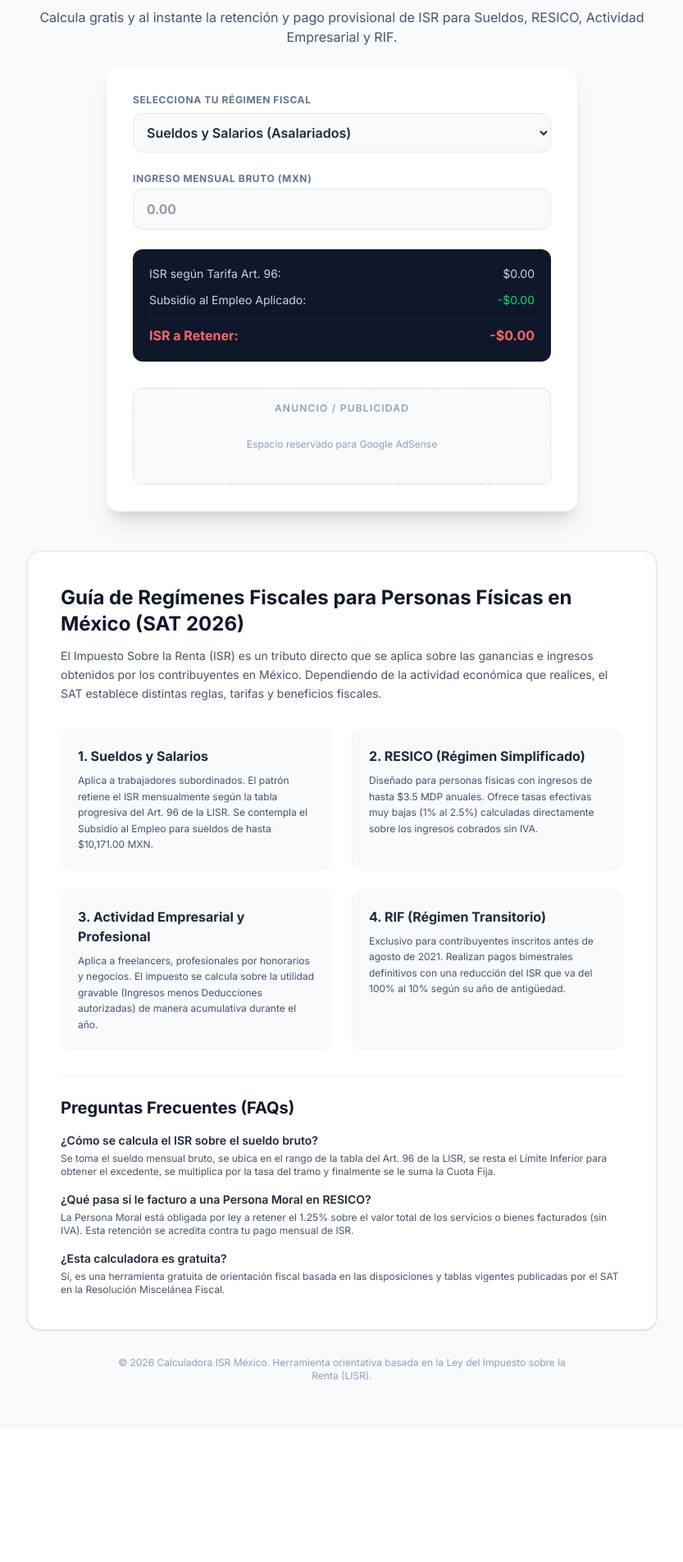
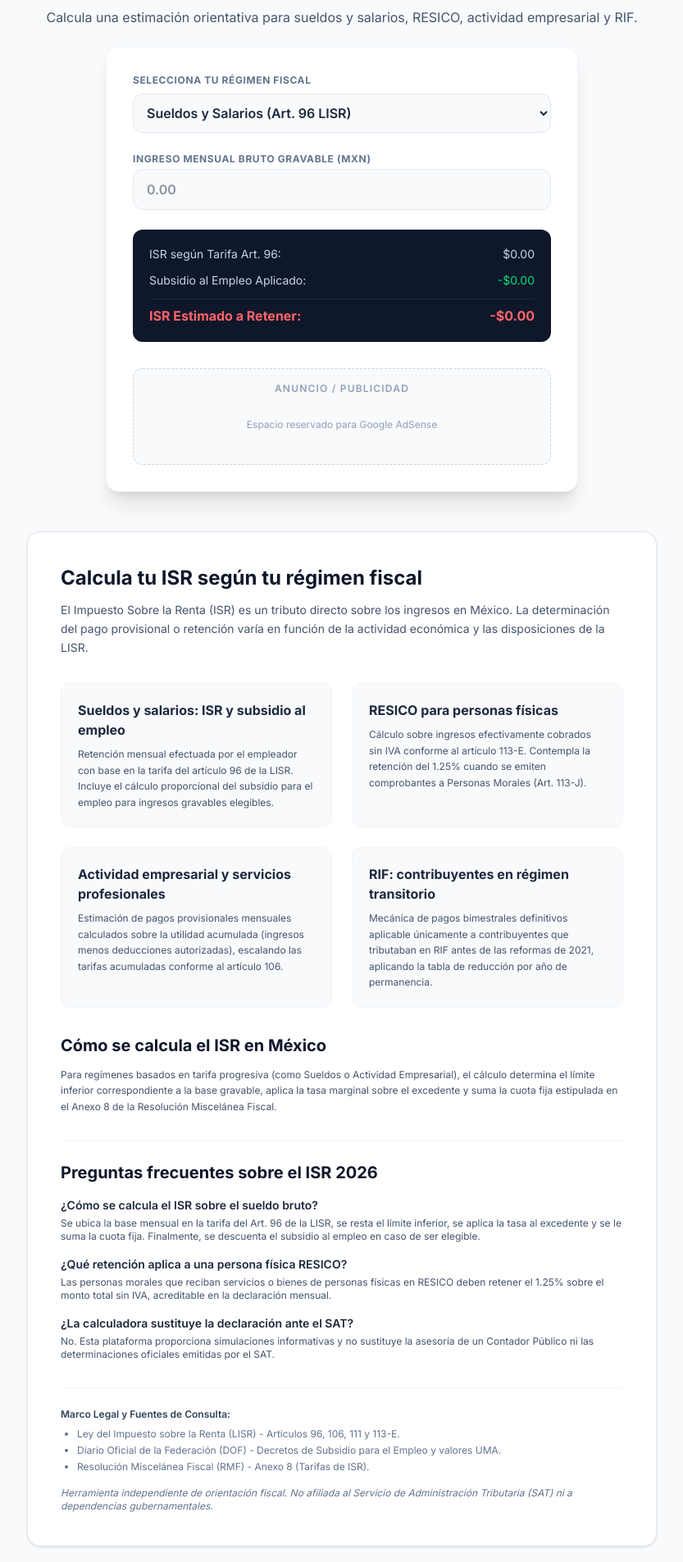
Before and after one commit to isaacxi/calculadora-isr-mexico, a Next.js app: page / in a window 1280 px wide. Shown: the part 95-2000 px from the top of the page at 82% size, without its empty margins (223-1056 px from the left). Before the commit the page ends 1837 px from the top, so only its background shows below. Built offline with nearby package versions, Linux system fonts and the light colour scheme.

Commit message:
Update page.tsx

```diff
--- a/app/page.tsx
+++ b/app/page.tsx
@@ -70,7 +70,7 @@ export default function Home() {
       { limite: 3500000, tasa: 0.025, str: "2.50%" },
     ];
     const tramo = tramos.find((r) => numIngresos <= r.limite);
-    if (!tramo) return { tasaStr: "Excede límite", isrMensual: 0, retencionPM: 0, isrNeto: 0 };
+    if (!tramo) return { tasaStr: "Excede tope mensual", isrMensual: 0, retencionPM: 0, isrNeto: 0 };
     const isrMensual = centavos(numIngresos * tramo.tasa);
     const retencionPM = aplicaRetencionRESICO ? centavos(numIngresos * 0.0125) : 0;
     return { tasaStr: tramo.str, isrMensual, retencionPM, isrNeto: Math.max(0, centavos(isrMensual - retencionPM)) };
@@ -111,14 +111,72 @@ export default function Home() {
   const actividadRes = calcActividad();
   const rifRes = calcRIF();
 
+  // JSON-LD SCHEMA STRUCTURAL DATA
+  const siteUrl = "https://calculadora-isr-mexico-livid.vercel.app";
+  const jsonLd = {
+    "@context": "https://schema.org",
+    "@graph": [
+      {
+        "@type": "SoftwareApplication",
+        name: "Calculadora de ISR México 2026",
+        applicationCategory: "BusinessApplication",
+        operatingSystem: "Web",
+        description:
+          "Calculadora orientativa de ISR para personas físicas en México: sueldos y salarios, RESICO, actividad empresarial y RIF transitorio.",
+        url: siteUrl,
+        offers: {
+          "@type": "Offer",
+          price: "0",
+          priceCurrency: "MXN",
+        },
+      },
+      {
+        "@type": "FAQPage",
+        mainEntity: [
+          {
+            "@type": "Question",
+            name: "¿Cómo se calcula el ISR sobre el sueldo bruto?",
+            acceptedAnswer: {
+              "@type": "Answer",
+              text: "Se ubica la base gravable mensual en el rango correspondiente de la tarifa del artículo 96 de la LISR. Se resta el límite inferior, se aplica la tasa marginal al excedente y se suma la cuota fija. El resultado puede modificarse por el subsidio para el empleo aplicable.",
+            },
+          },
+          {
+            "@type": "Question",
+            name: "¿Qué retención aplica si facturo a una persona moral en RESICO?",
+            acceptedAnswer: {
+              "@type": "Answer",
+              text: "Cuando se actualizan los supuestos del artículo 113-J de la LISR, la persona moral retiene 1.25% sobre el monto pagado sin incluir IVA. La retención se acredita contra el ISR correspondiente.",
+            },
+          },
+          {
+            "@type": "Question",
+            name: "¿Esta calculadora sustituye una declaración ante el SAT?",
+            acceptedAnswer: {
+              "@type": "Answer",
+              text: "No. Es una herramienta orientativa independiente y no sustituye la determinación individual del impuesto ni la presentación de declaraciones ante el SAT.",
+            },
+          },
+        ],
+      },
+    ],
+  };
+
   return (
+    <>
+      <script
+        type="application/ld+json"
+        dangerouslySetInnerHTML={{
+          __html: JSON.stringify(jsonLd).replace(/</g, "\\u003c"),
+        }}
+      />
       <main className="min-h-screen bg-slate-50 text-slate-800 p-4 sm:p-8 flex flex-col items-center">
         <header className="max-w-3xl w-full text-center my-6">
           <h1 className="text-3xl sm:text-4xl font-extrabold text-slate-900 tracking-tight">
-          Calculadora ISR México 2026 🇲🇽
+            Calculadora de ISR 2026 en México
           </h1>
           <p className="text-sm sm:text-base text-slate-600 mt-2">
-          Calcula gratis y al instante la retención y pago provisional de ISR para Sueldos, RESICO, Actividad Empresarial y RIF.
+            Calcula una estimación orientativa para sueldos y salarios, RESICO, actividad empresarial y RIF.
           </p>
         </header>
 
@@ -133,18 +191,18 @@ export default function Home() {
               onChange={(e) => setRegimen(e.target.value as any)}
               className="w-full p-3 bg-slate-50 border border-slate-200 rounded-xl font-semibold text-slate-800 focus:outline-none focus:ring-2 focus:ring-blue-500"
             >
-            <option value="sueldos">Sueldos y Salarios (Asalariados)</option>
-            <option value="resico">RESICO (Régimen Simplificado de Confianza)</option>
-            <option value="actividad">Actividad Empresarial y Profesional (Honorarios / Negocio)</option>
-            <option value="rif">RIF (Régimen de Incorporación Fiscal - Transitorio)</option>
+              <option value="sueldos">Sueldos y Salarios (Art. 96 LISR)</option>
+              <option value="resico">RESICO (Art. 113-E LISR)</option>
+              <option value="actividad">Actividad Empresarial y Profesional (Art. 106 LISR)</option>
+              <option value="rif">RIF (Régimen Transitorio Art. 111 LISR)</option>
             </select>
           </div>
 
-        {/* Inputs */}
+          {/* Formulario */}
           <div className="space-y-4 mb-6">
             <div>
               <label className="block text-xs font-bold uppercase tracking-wider text-slate-500 mb-1">
-              {regimen === "sueldos" && "Ingreso Mensual Bruto (MXN)"}
+                {regimen === "sueldos" && "Ingreso Mensual Bruto Gravable (MXN)"}
                 {regimen === "resico" && "Ingreso Mensual Cobrado sin IVA (MXN)"}
                 {regimen === "actividad" && "Ingresos Acumulados del Ejercicio sin IVA (MXN)"}
                 {regimen === "rif" && "Ingresos del Bimestre sin IVA (MXN)"}
@@ -222,7 +280,7 @@ export default function Home() {
                   className="w-4 h-4 text-blue-600 rounded"
                 />
                 <label htmlFor="retRESICO" className="text-xs text-slate-600 font-medium cursor-pointer">
-                Facturo a Persona Moral (Retención 1.25% ISR)
+                  Aplica retención del 1.25% (Facturación a Persona Moral)
                 </label>
               </div>
             )}
@@ -256,7 +314,7 @@ export default function Home() {
                   <span className="text-green-400">-${sueldosRes.subsidio.toLocaleString("es-MX", { minimumFractionDigits: 2 })}</span>
                 </div>
                 <div className="flex justify-between text-base font-bold pt-2 border-t border-slate-800 text-red-400">
-                <span>ISR a Retener:</span>
+                  <span>ISR Estimado a Retener:</span>
                   <span>-${sueldosRes.isrRetener.toLocaleString("es-MX", { minimumFractionDigits: 2 })}</span>
                 </div>
               </>
@@ -273,7 +331,7 @@ export default function Home() {
                   <span className="text-green-400">-${resicoRes.retencionPM.toLocaleString("es-MX", { minimumFractionDigits: 2 })}</span>
                 </div>
                 <div className="flex justify-between text-base font-bold pt-2 border-t border-slate-800 text-red-400">
-                <span>ISR Neto a Pagar:</span>
+                  <span>ISR Estimado a Pagar:</span>
                   <span>-${resicoRes.isrNeto.toLocaleString("es-MX", { minimumFractionDigits: 2 })}</span>
                 </div>
               </>
@@ -294,7 +352,7 @@ export default function Home() {
                   <span className="text-green-400">-${actividadRes.retencion10.toLocaleString("es-MX", { minimumFractionDigits: 2 })}</span>
                 </div>
                 <div className="flex justify-between text-base font-bold pt-2 border-t border-slate-800 text-red-400">
-                <span>Pago Provisional del Mes:</span>
+                  <span>Pago Provisional Estimado:</span>
                   <span>-${actividadRes.pagoProvisional.toLocaleString("es-MX", { minimumFractionDigits: 2 })}</span>
                 </div>
               </>
@@ -315,14 +373,13 @@ export default function Home() {
                   <span className="text-green-400">{rifRes.porcReduccion}%</span>
                 </div>
                 <div className="flex justify-between text-base font-bold pt-2 border-t border-slate-800 text-red-400">
-                <span>ISR Bimestral con Descuento:</span>
+                  <span>ISR Bimestral Estimado:</span>
                   <span>-${rifRes.isrPagar.toLocaleString("es-MX", { minimumFractionDigits: 2 })}</span>
                 </div>
               </>
             )}
           </div>
 
-        {/* AdSense Placeholder */}
           <div className="mt-8 p-4 border border-dashed border-slate-300 rounded-xl text-center bg-slate-50">
             <span className="text-xs font-semibold text-slate-400 uppercase tracking-widest block">
               Anuncio / Publicidad
@@ -333,81 +390,101 @@ export default function Home() {
           </div>
         </div>
 
-      {/* SECCIÓN DE CONTENIDO DE VALOR PARA GUÍA Y ADSENSE */}
+        {/* SECCIÓN ESTRUCTURADA DE CONTENIDO H2 / H3 */}
         <section className="max-w-3xl w-full bg-white rounded-2xl shadow-sm border border-slate-200 p-6 sm:p-10 space-y-8">
           <div>
             <h2 className="text-2xl font-bold text-slate-900 mb-3">
-            Guía de Regímenes Fiscales para Personas Físicas en México (SAT 2026)
+              Calcula tu ISR según tu régimen fiscal
             </h2>
             <p className="text-slate-600 text-sm leading-relaxed">
-            El Impuesto Sobre la Renta (ISR) es un tributo directo que se aplica sobre las ganancias e ingresos obtenidos por los contribuyentes en México. Dependiendo de la actividad económica que realices, el SAT establece distintas reglas, tarifas y beneficios fiscales.
+              El Impuesto Sobre la Renta (ISR) es un tributo directo sobre los ingresos en México. La determinación del pago provisional o retención varía en función de la actividad económica y las disposiciones de la LISR.
             </p>
           </div>
 
           <div className="grid grid-cols-1 md:grid-cols-2 gap-6">
             <div className="bg-slate-50 p-5 rounded-xl border border-slate-100">
-            <h3 className="font-bold text-slate-800 text-base mb-2">1. Sueldos y Salarios</h3>
+              <h3 className="font-bold text-slate-800 text-base mb-2">Sueldos y salarios: ISR y subsidio al empleo</h3>
               <p className="text-xs text-slate-600 leading-relaxed">
-              Aplica a trabajadores subordinados. El patrón retiene el ISR mensualmente según la tabla progresiva del Art. 96 de la LISR. Se contempla el Subsidio al Empleo para sueldos de hasta $10,171.00 MXN.
+                Retención mensual efectuada por el empleador con base en la tarifa del artículo 96 de la LISR. Incluye el cálculo proporcional del subsidio para el empleo para ingresos gravables elegibles.
               </p>
             </div>
 
             <div className="bg-slate-50 p-5 rounded-xl border border-slate-100">
-            <h3 className="font-bold text-slate-800 text-base mb-2">2. RESICO (Régimen Simplificado)</h3>
+              <h3 className="font-bold text-slate-800 text-base mb-2">RESICO para personas físicas</h3>
               <p className="text-xs text-slate-600 leading-relaxed">
-              Diseñado para personas físicas con ingresos de hasta $3.5 MDP anuales. Ofrece tasas efectivas muy bajas (1% al 2.5%) calculadas directamente sobre los ingresos cobrados sin IVA.
+                Cálculo sobre ingresos efectivamente cobrados sin IVA conforme al artículo 113-E. Contempla la retención del 1.25% cuando se emiten comprobantes a Personas Morales (Art. 113-J).
               </p>
             </div>
 
             <div className="bg-slate-50 p-5 rounded-xl border border-slate-100">
-            <h3 className="font-bold text-slate-800 text-base mb-2">3. Actividad Empresarial y Profesional</h3>
+              <h3 className="font-bold text-slate-800 text-base mb-2">Actividad empresarial y servicios profesionales</h3>
               <p className="text-xs text-slate-600 leading-relaxed">
-              Aplica a freelancers, profesionales por honorarios y negocios. El impuesto se calcula sobre la utilidad gravable (Ingresos menos Deducciones autorizadas) de manera acumulativa durante el año.
+                Estimación de pagos provisionales mensuales calculados sobre la utilidad acumulada (ingresos menos deducciones autorizadas), escalando las tarifas acumuladas conforme al artículo 106.
               </p>
             </div>
 
             <div className="bg-slate-50 p-5 rounded-xl border border-slate-100">
-            <h3 className="font-bold text-slate-800 text-base mb-2">4. RIF (Régimen Transitorio)</h3>
+              <h3 className="font-bold text-slate-800 text-base mb-2">RIF: contribuyentes en régimen transitorio</h3>
               <p className="text-xs text-slate-600 leading-relaxed">
-              Exclusivo para contribuyentes inscritos antes de agosto de 2021. Realizan pagos bimestrales definitivos con una reducción del ISR que va del 100% al 10% según su año de antigüedad.
+                Mecánica de pagos bimestrales definitivos aplicable únicamente a contribuyentes que tributaban en RIF antes de las reformas de 2021, aplicando la tabla de reducción por año de permanencia.
               </p>
             </div>
           </div>
 
-        {/* FAQs */}
+          <div>
+            <h2 className="text-xl font-bold text-slate-900 mb-3">Cómo se calcula el ISR en México</h2>
+            <p className="text-xs text-slate-600 leading-relaxed">
+              Para regímenes basados en tarifa progresiva (como Sueldos o Actividad Empresarial), el cálculo determina el límite inferior correspondiente a la base gravable, aplica la tasa marginal sobre el excedente y suma la cuota fija estipulada en el Anexo 8 de la Resolución Miscelánea Fiscal.
+            </p>
+          </div>
+
           <div className="pt-6 border-t border-slate-100">
-          <h3 className="text-xl font-bold text-slate-900 mb-4">Preguntas Frecuentes (FAQs)</h3>
+            <h2 className="text-xl font-bold text-slate-900 mb-4">Preguntas frecuentes sobre el ISR 2026</h2>
 
             <div className="space-y-4">
               <div>
-              <h4 className="font-semibold text-slate-800 text-sm">¿Cómo se calcula el ISR sobre el sueldo bruto?</h4>
+                <h3 className="font-semibold text-slate-800 text-sm">¿Cómo se calcula el ISR sobre el sueldo bruto?</h3>
                 <p className="text-xs text-slate-600 mt-1">
-                Se toma el sueldo mensual bruto, se ubica en el rango de la tabla del Art. 96 de la LISR, se resta el Límite Inferior para obtener el excedente, se multiplica por la tasa del tramo y finalmente se le suma la Cuota Fija.
+                  Se ubica la base mensual en la tarifa del Art. 96 de la LISR, se resta el límite inferior, se aplica la tasa al excedente y se le suma la cuota fija. Finalmente, se descuenta el subsidio al empleo en caso de ser elegible.
                 </p>
               </div>
 
               <div>
-              <h4 className="font-semibold text-slate-800 text-sm">¿Qué pasa si le facturo a una Persona Moral en RESICO?</h4>
+                <h3 className="font-semibold text-slate-800 text-sm">¿Qué retención aplica a una persona física RESICO?</h3>
                 <p className="text-xs text-slate-600 mt-1">
-                La Persona Moral está obligada por ley a retener el 1.25% sobre el valor total de los servicios o bienes facturados (sin IVA). Esta retención se acredita contra tu pago mensual de ISR.
+                  Las personas morales que reciban servicios o bienes de personas físicas en RESICO deben retener el 1.25% sobre el monto total sin IVA, acreditable en la declaración mensual.
                 </p>
               </div>
 
               <div>
-              <h4 className="font-semibold text-slate-800 text-sm">¿Esta calculadora es gratuita?</h4>
+                <h3 className="font-semibold text-slate-800 text-sm">¿La calculadora sustituye la declaración ante el SAT?</h3>
                 <p className="text-xs text-slate-600 mt-1">
-                Sí, es una herramienta gratuita de orientación fiscal basada en las disposiciones y tablas vigentes publicadas por el SAT en la Resolución Miscelánea Fiscal.
+                  No. Esta plataforma proporciona simulaciones informativas y no sustituye la asesoría de un Contador Público ni las determinaciones oficiales emitidas por el SAT.
                 </p>
               </div>
             </div>
+          </div>
+
+          {/* FUENTES Y TRANSPARENCIA E-E-A-T */}
+          <div className="pt-6 border-t border-slate-100 text-xs text-slate-500 space-y-2">
+            <p className="font-semibold text-slate-700">Marco Legal y Fuentes de Consulta:</p>
+            <ul className="list-disc pl-5 space-y-1">
+              <li>Ley del Impuesto sobre la Renta (LISR) - Artículos 96, 106, 111 y 113-E.</li>
+              <li>Diario Oficial de la Federación (DOF) - Decretos de Subsidio para el Empleo y valores UMA.</li>
+              <li>Resolución Miscelánea Fiscal (RMF) - Anexo 8 (Tarifas de ISR).</li>
+            </ul>
+            <p className="pt-2 italic">
+              Herramienta independiente de orientación fiscal. No afiliada al Servicio de Administración Tributaria (SAT) ni a dependencias gubernamentales.
+            </p>
           </div>
         </section>
 
         <footer className="max-w-xl w-full text-center mt-8 text-xs text-slate-400 mb-6">
           <p>
-          © 2026 Calculadora ISR México. Herramienta orientativa basada en la Ley del Impuesto sobre la Renta (LISR).
+            © 2026 Calculadora de ISR México. Simulación orientativa conforme a la LISR.
           </p>
         </footer>
       </main>
+    </>
   );
 }
```
Lines whose indentation alone changed are shown as unchanged.
